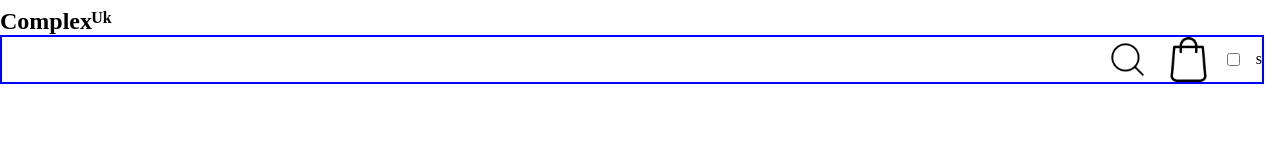
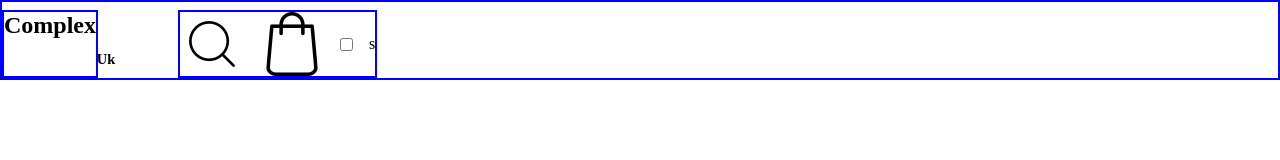
Before and after one commit to sayedanosh922/Complex-Clone, a plain HTML site: page index.html in a window 1280 px wide. Drawn offline with Linux system fonts and the light colour scheme.

Commit message:
made header display flex, repositioned logo and nav sections and the uk paragraph

```diff
--- a/assets/css/style.css
+++ b/assets/css/style.css
@@ -7,15 +7,27 @@ body, html {
     margin: 0;
     padding: 0;
 }
-/* logo located in header section */
+/* display flex for header to align both sections */
+#header-section {
+    display: flex;
+    flex-direction: row;
+    gap: 5rem;
+    border: 2px solid blue;
+}
+/* Complex logo located in header section */
 .logo {
     margin-top: 0.5rem;
     position: relative;
+    border: 2px solid blue;
+    flex-basis: 3vw;
 }
 .logo p {
     position: absolute;
-    left: 5.7rem;
+    font-size: 0.9em;
     bottom: 0.5rem;
+    left: 5.8rem;
+
+
 
 }
 .logo a h1, p {
@@ -29,7 +41,7 @@ body, html {
 /* navigation section which contains shop bag, search bar and navigation */
 
 .nav-search-shop  img {
-    width: 3.5vw;
+    width: 5vw;
     height: auto;
 }
 .navigation {
@@ -39,12 +51,13 @@ body, html {
     display: block;
 }
 #icons {
+    margin-top: 0.5rem;
     display: flex;
     flex-direction: row;
-    border: 2px solid blue;
     align-items: center;
     gap: 1rem;
     justify-content: flex-end;
     margin-right: 1em;
 
+    border: 2px solid blue;
 }
--- a/index.html
+++ b/index.html
@@ -14,7 +14,7 @@
 </head>
 <body>
     <!--header section which contains navigation, search bar and shopping-->
-    <header>
+    <header id="header-section">
         <!--logo which is on the top left side of the page-->
         <section class="logo" aria-label="h1 logo">
             <a href="index.html">
@@ -55,8 +55,6 @@
                 </nav>
             </div>
         </section>
-
-
     </header>
     <!--main section which contains all the main content-->
     <main>
```
